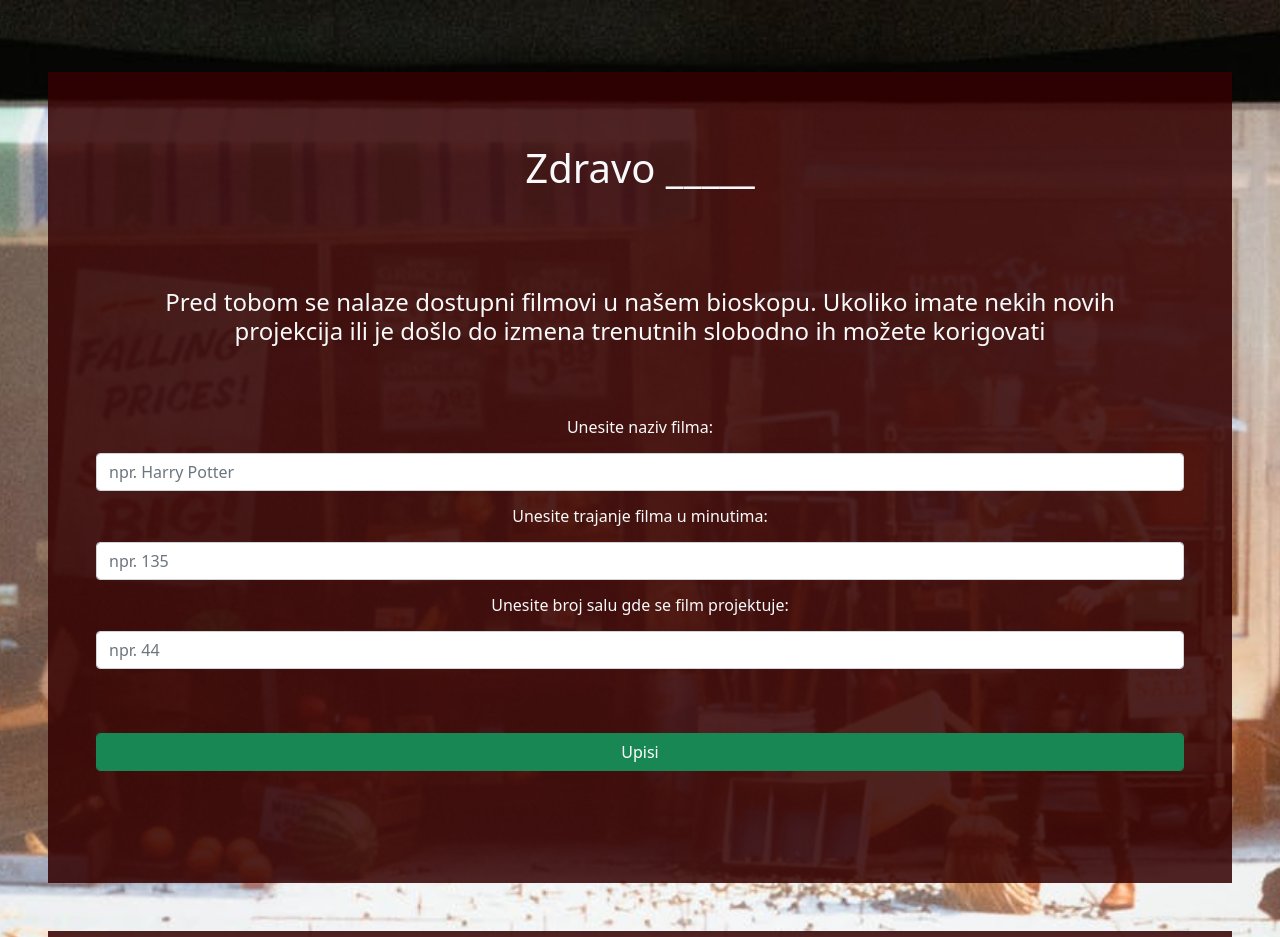
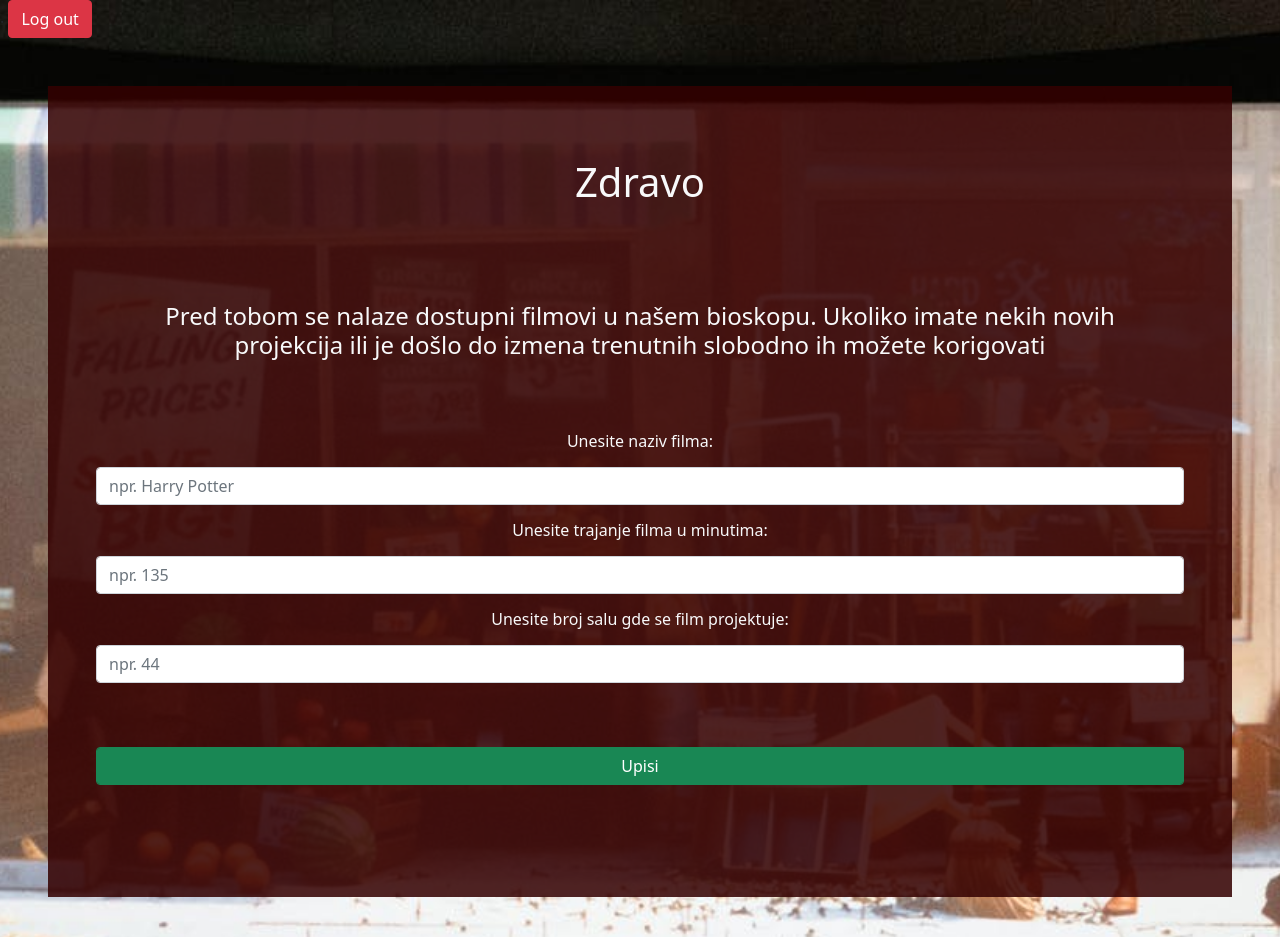
Before and after one commit to lenka-m/PHPDomaci, a PHP site: page /filmovi.php in a window 1280 px wide. Shown: the top 937 px of the page. Run offline with PHP 8.4, Linux system fonts and the light colour scheme.

Commit message:
Omogucen je logout tako sto je napravljen novi .php i dodato dugme na filmovi.php

```diff
--- a/filmovi.php
+++ b/filmovi.php
@@ -1,4 +1,7 @@
-<?php echo "." ?>
+<?php echo ".";
+
+
+?>
 
 <!DOCTYPE html>
 <html lang="en">
@@ -14,10 +17,10 @@
 
 </head>
 <body>
-
+    <a class="btn btn-danger" href="logout.php">Log out</a>
     <!-- DODAJ NOVI FILM -->
     <div class="   text-light p-5 m-5 text-center" id="kon1">
-    <h1 class="p-4">Zdravo _____</h1>
+    <h1 class="p-4">Zdravo</h1>
     <h4 class=" m-5 py-4">Pred tobom se nalaze dostupni filmovi u našem bioskopu. Ukoliko imate nekih novih projekcija ili je došlo do izmena trenutnih slobodno ih možete korigovati</h4>
         <form action="">
 
--- a/login.php
+++ b/login.php
@@ -8,8 +8,6 @@
     session_start();
     if( isset($_POST["uname"]) && isset($_POST["pass"])){
         $korisnik = new User(null,$_POST["uname"],$_POST["pass"]);
-
-
         $postoji = User::logInUser($conn, $korisnik);
 
         if($postoji->num_rows == 1){
@@ -22,6 +20,7 @@
             exit();
         }
         else{
+            // slucaj kada ne postoji korisnik
             echo '<script>alert("neuspesno")</script>';
             $korisnik=null;
             header("Location: index.php");
```
Also changed, not shown: logout.php (added, +7 -0 lines).
